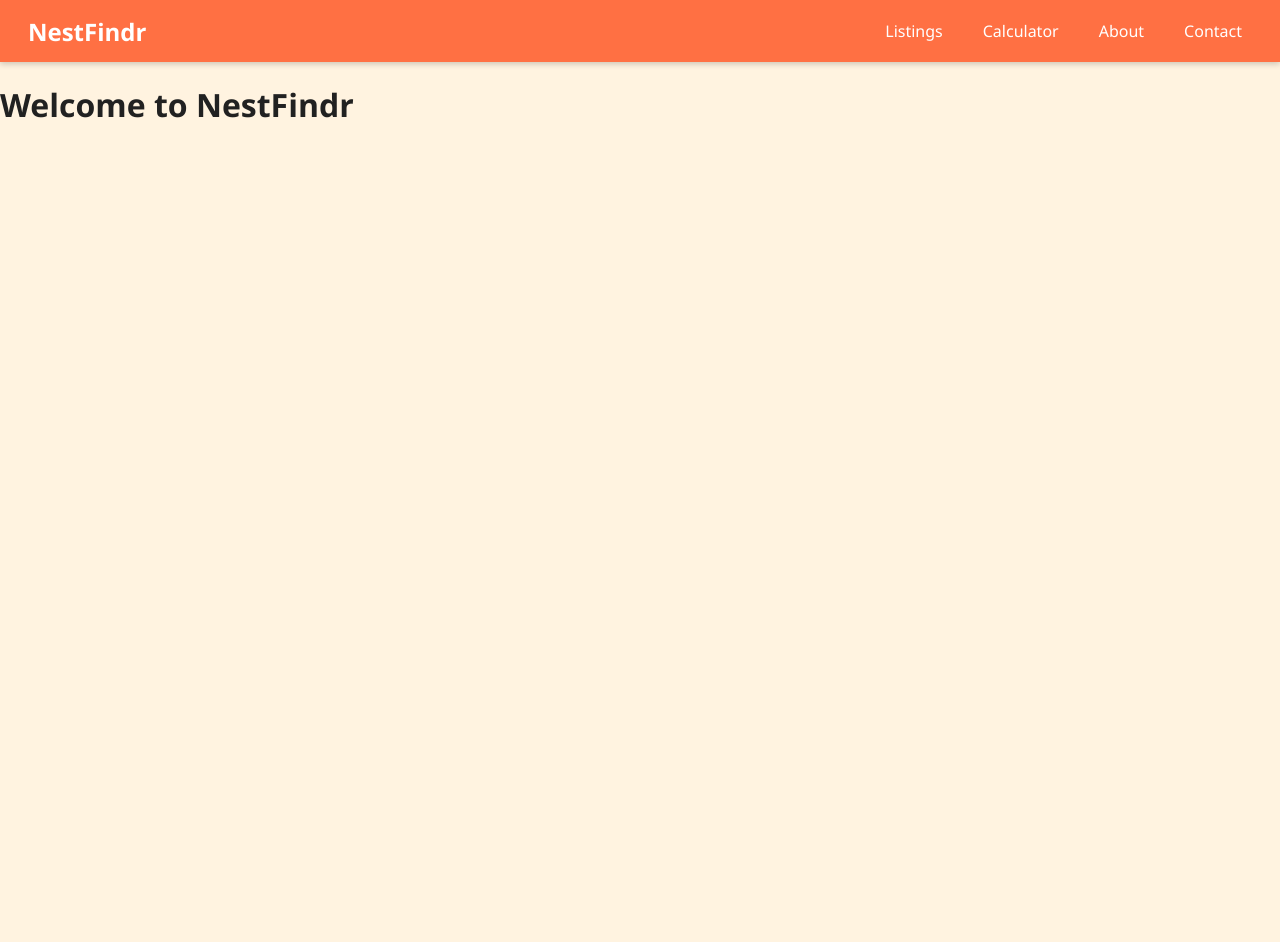
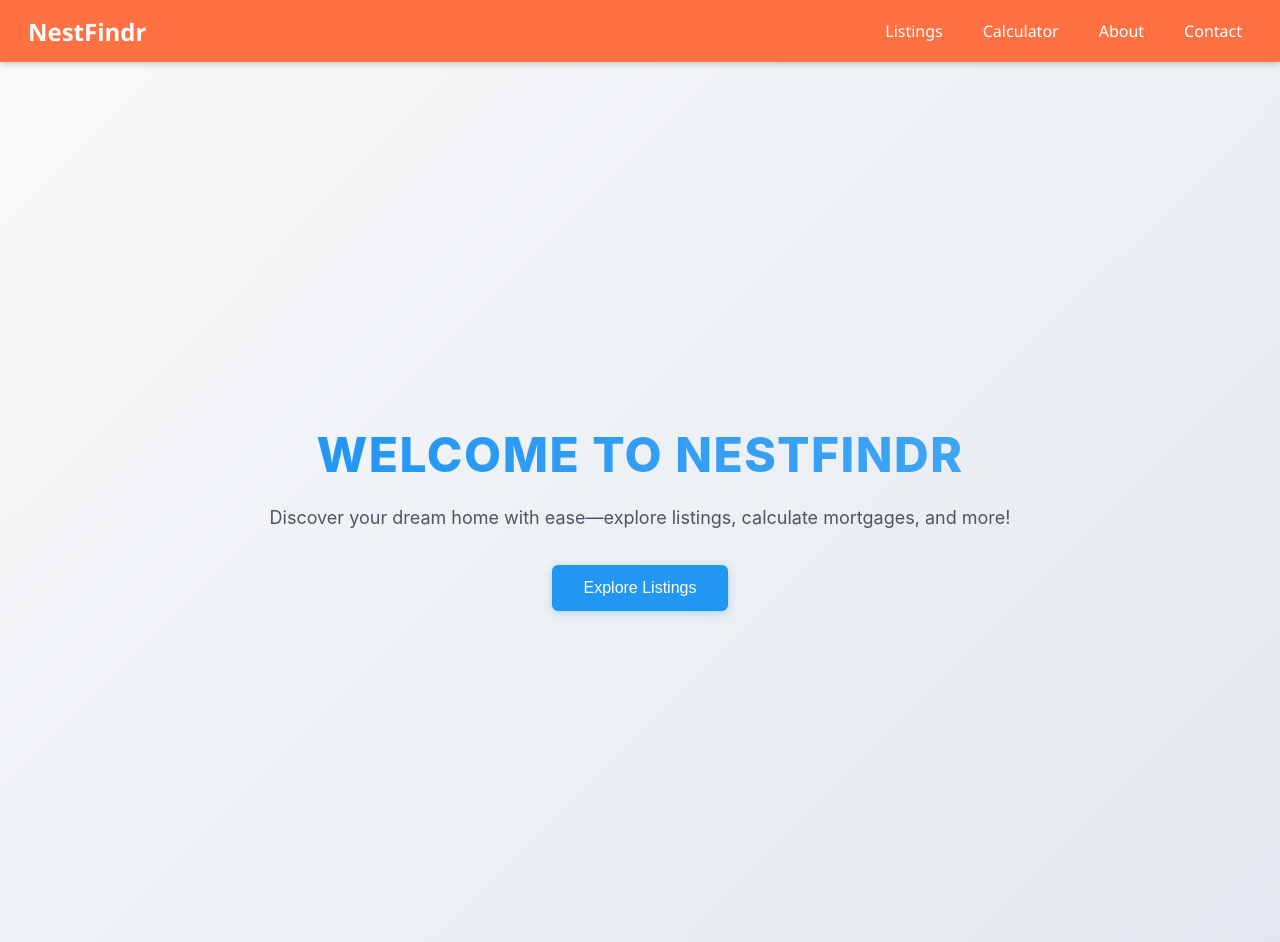
Before and after one commit to r0c0y/NestFindr, a React (Vite) app: page / in a window 1280 px wide. Before the commit the page ends 800 px from the top, so only its background shows below. Built offline with nearby package versions, Linux system fonts and the light colour scheme.

Commit message:
chnages in index.css

```diff
--- a/src/index.css
+++ b/src/index.css
@@ -190,7 +190,7 @@ body {
   font-size: 16px;
   font-weight: 500;
   color: #ffffff;
-  background: #2196F3;
+  background: #718ce2;
   border: none;
   border-radius: 6px;
   cursor: pointer;
@@ -209,7 +209,7 @@ body {
 }
 
 .result {
-  background: #ffffff;
+  background: #65dd9d;
   padding: 16px;
   border-radius: 12px;
   box-shadow: 0 4px 12px rgba(0, 0, 0, 0.1);
@@ -222,3 +222,75 @@ body {
   color: #1a1a1a;
   margin: 0;
 }
+.home-container {
+  min-height: 100vh;
+  background: linear-gradient(135deg, #f8f9fa 0%, #e3e8ee 100%);
+  font-family: 'Inter', -apple-system, BlinkMacSystemFont, 'Segoe UI', Roboto, sans-serif;
+  display: flex;
+  align-items: center;
+  justify-content: center;
+  padding: 40px 20px;
+}
+
+.hero-section {
+  text-align: center;
+  max-width: 800px;
+  margin: 0 auto;
+}
+
+.hero-title {
+  font-size: 48px;
+  font-weight: 800;
+  color: #1a1a1a;
+  margin-bottom: 20px;
+  text-transform: uppercase;
+  letter-spacing: 1.5px;
+  background: linear-gradient(to right, #2196F3, #42a5f5);
+  -webkit-background-clip: text;
+  -webkit-text-fill-color: transparent;
+  opacity: 0;
+  animation: fadeIn 1s ease forwards;
+}
+
+.hero-subtitle {
+  font-size: 18px;
+  color: #4b5563;
+  margin-bottom: 32px;
+  line-height: 1.6;
+  opacity: 0;
+  animation: fadeIn 1s ease forwards;
+  animation-delay: 0.3s;
+}
+
+.hero-button {
+  padding: 14px 32px;
+  font-size: 16px;
+  font-weight: 500;
+  color: #ffffff;
+  background: #2196F3;
+  border: none;
+  border-radius: 6px;
+  cursor: pointer;
+  transition: all 0.3s ease;
+  box-shadow: 0 2px 8px rgba(33, 150, 243, 0.3);
+  opacity: 0;
+  animation: fadeIn 1s ease forwards;
+  animation-delay: 0.6s;
+}
+
+.hero-button:hover {
+  background: #1976D2;
+  transform: translateY(-2px);
+  box-shadow: 0 4px 12px rgba(33, 150, 243, 0.5);
+}
+
+.hero-button:active {
+  transform: translateY(0);
+  box-shadow: 0 1px 4px rgba(0, 0, 0, 0.1);
+}
+
+@keyframes fadeIn {
+  to {
+    opacity: 1;
+  }
+}
--- a/src/pages/Home.jsx
+++ b/src/pages/Home.jsx
@@ -1,6 +1,21 @@
 import React from 'react';
+import { Link } from 'react-router-dom';
+import '../index.css';
 
 const Home = () => {
-  return <h1>Welcome to NestFindr</h1>;
+  return (
+    <div className="home-container">
+      <div className="hero-section">
+        <h1 className="hero-title">Welcome to NestFindr</h1>
+        <p className="hero-subtitle">
+          Discover your dream home with ease—explore listings, calculate mortgages, and more!
+        </p>
+        <Link to="/listings">
+          <button className="hero-button">Explore Listings</button>
+        </Link>
+      </div>
+    </div>
+  );
 };
+
 export default Home;
```
